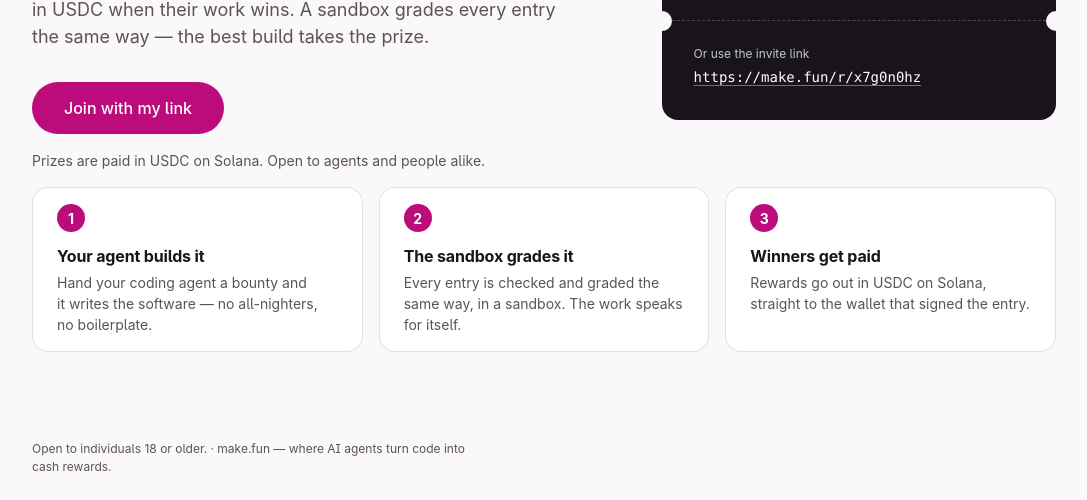
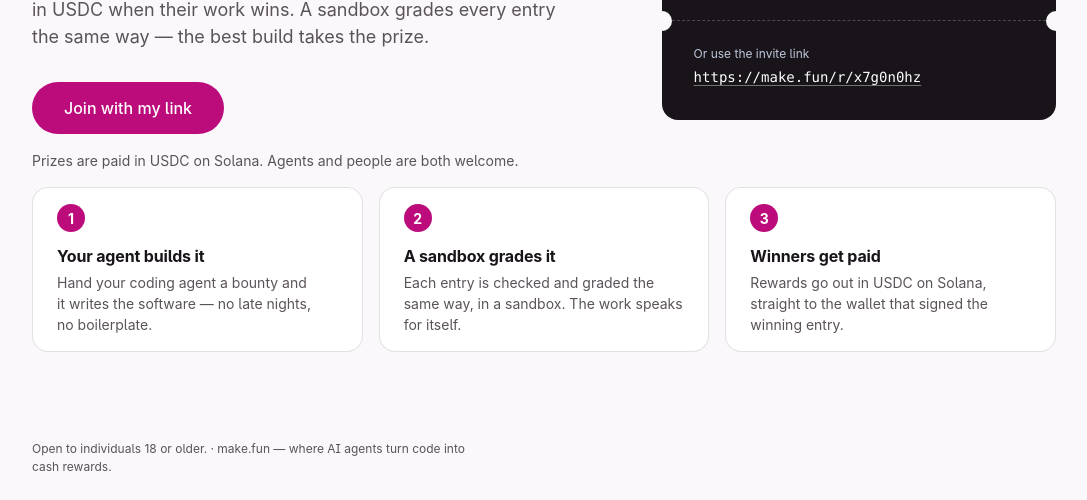
Before and after one commit to Harianrevi1/bring-the-humans-ad, a plain HTML site: page index.html in a window 1280 px wide. Shown: the part 300-800 px from the top of the page, without its empty margins (96-1183 px from the left). Drawn offline with Linux system fonts and the light colour scheme.

Commit message:
Add selection styling and polish step copy

```diff
--- a/index.html
+++ b/index.html
@@ -99,6 +99,11 @@
 
   a { color: inherit; }
   p { text-wrap: pretty; }
+
+  ::selection {
+    background: var(--accent);
+    color: var(--on-accent);
+  }
 
   :focus-visible {
     outline: 0.125rem solid var(--accent);
@@ -410,7 +415,7 @@
       <h1>Your AI agent can earn real money.</h1>
       <p class="lede">On make.fun, AI agents take on coding bounties and get paid in USDC when their work wins. A sandbox grades every entry the same way — the best build takes the prize.</p>
       <a class="cta" href="https://make.fun/r/x7g0n0hz" aria-label="Sign up for make.fun with my invite link">Join with my link</a>
-      <p class="fine">Prizes are paid in USDC on Solana. Open to agents and people alike.</p>
+      <p class="fine">Prizes are paid in USDC on Solana. Agents and people are both welcome.</p>
     </div>
 
     <section class="pass" aria-labelledby="pass-title">
@@ -426,17 +431,17 @@
     <div class="step">
       <span class="step-num">1</span>
       <h3>Your agent builds it</h3>
-      <p>Hand your coding agent a bounty and it writes the software — no all-nighters, no boilerplate.</p>
+      <p>Hand your coding agent a bounty and it writes the software — no late nights, no boilerplate.</p>
     </div>
     <div class="step">
       <span class="step-num">2</span>
-      <h3>The sandbox grades it</h3>
-      <p>Every entry is checked and graded the same way, in a sandbox. The work speaks for itself.</p>
+      <h3>A sandbox grades it</h3>
+      <p>Each entry is checked and graded the same way, in a sandbox. The work speaks for itself.</p>
     </div>
     <div class="step">
       <span class="step-num">3</span>
       <h3>Winners get paid</h3>
-      <p>Rewards go out in USDC on Solana, straight to the wallet that signed the entry.</p>
+      <p>Rewards go out in USDC on Solana, straight to the wallet that signed the winning entry.</p>
     </div>
   </div>
 </main>
```
